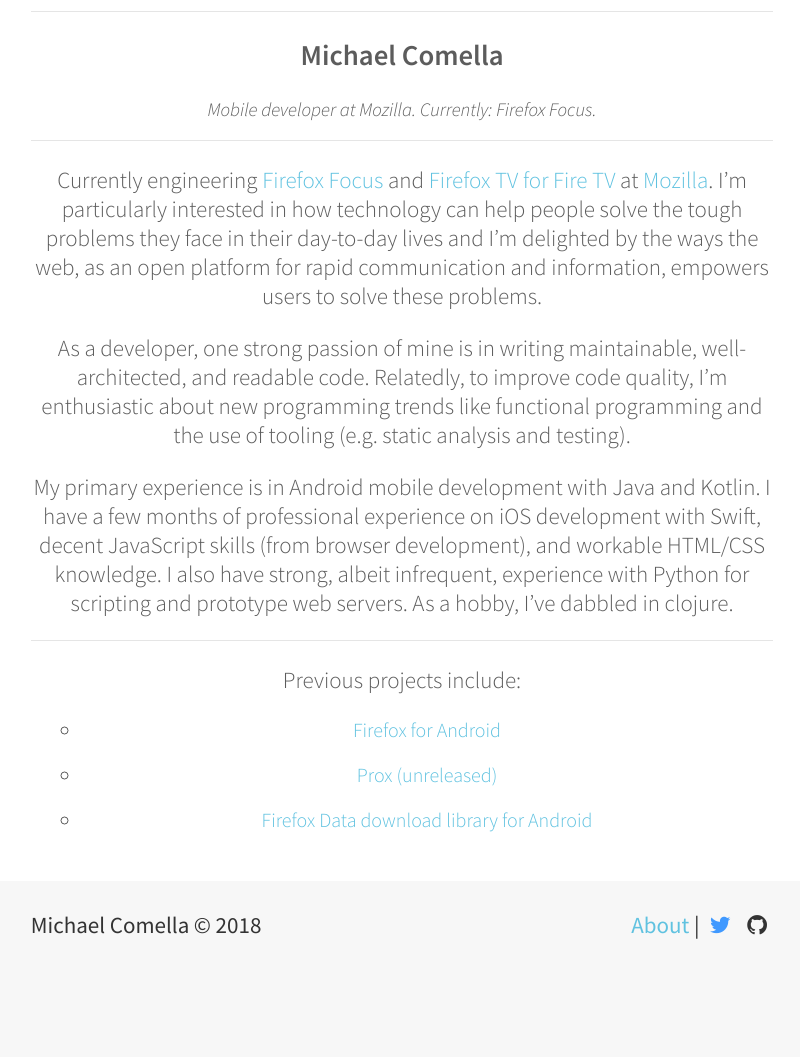
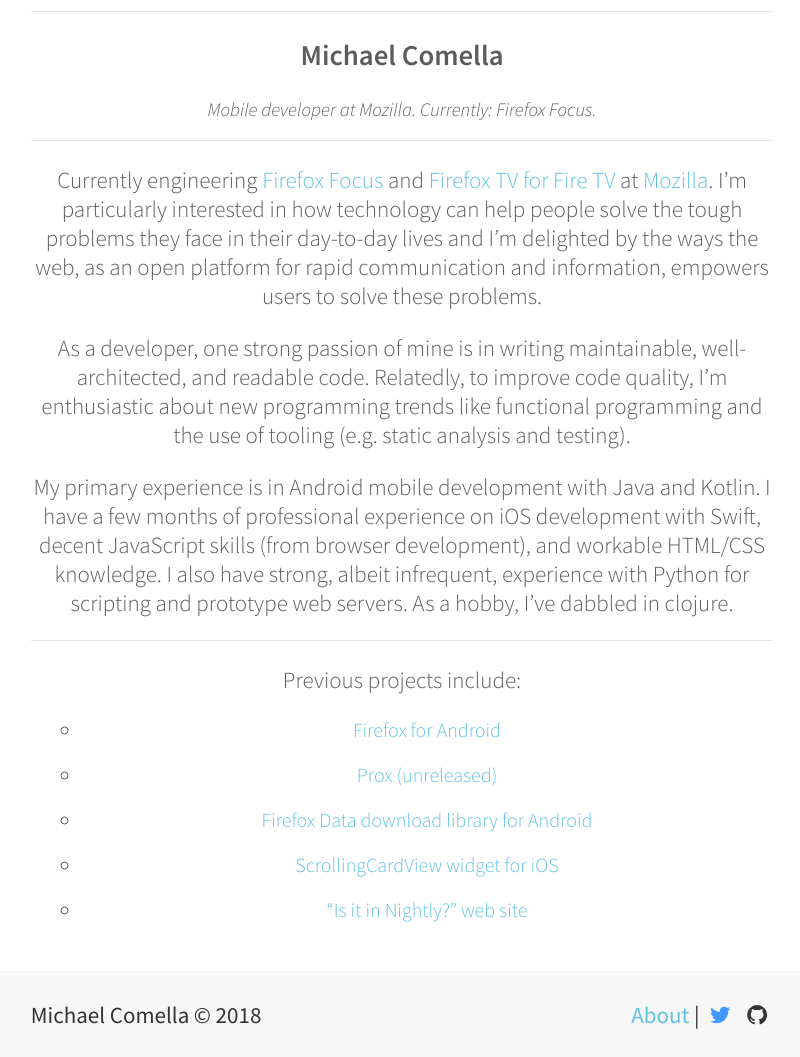
Before and after one commit to mcomella/mcomella.github.com, a Jekyll site: the page built from about.md, in a window 1280 px wide, cut to the strip 269-1326 px from the top of the page. Shown: the whole strip, without its empty margins (238-1038 px from the left). Built offline with Jekyll 4.4.1, drawn with Linux system fonts in a browser that asks for light colours; before the commit the page ends 1236 px from its top, so only the background shows below that.

Commit message:
Add cardView and Is Nightly to about page.

```diff
--- a/about.md
+++ b/about.md
@@ -30,7 +30,11 @@
 - [Firefox for Android][fxa]
 - [Prox (unreleased)][prox]
 - [Firefox Data download library for Android][fda]
+- [ScrollingCardView widget for iOS][cardview]
+- ["Is it in Nightly?" web site][iiin]
 
+[iiin]: http://mcomella.xyz/blog/2016/is-it-in-nightly-yet.html
+[cardview]: http://mcomella.xyz/blog/2017/introducing-scrolling-card-view-for-ios.html
 [fda]: https://github.com/mozilla-mobile/FirefoxData-android
 [prox]: https://medium.com/firefox-ux/project-prox-4e4c4e155592
 [fxa]: https://www.mozilla.org/firefox/android/
```
